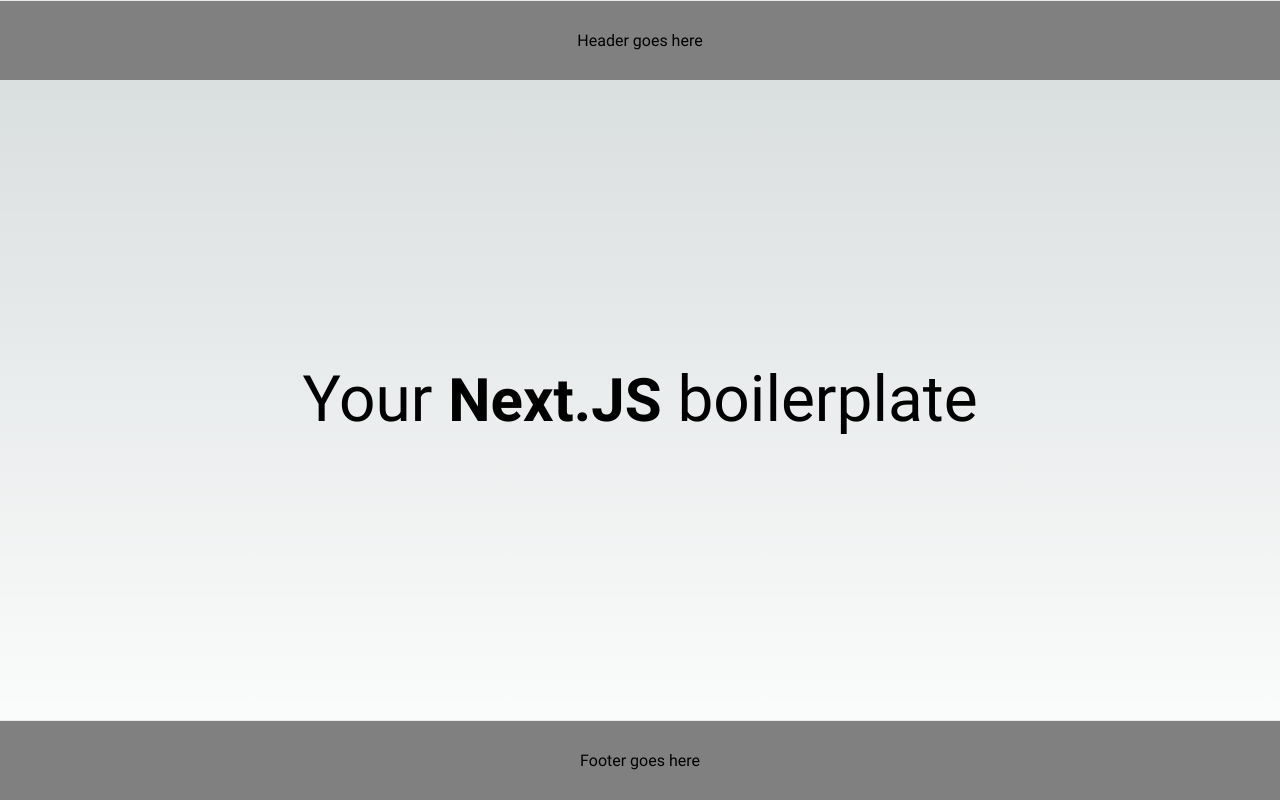
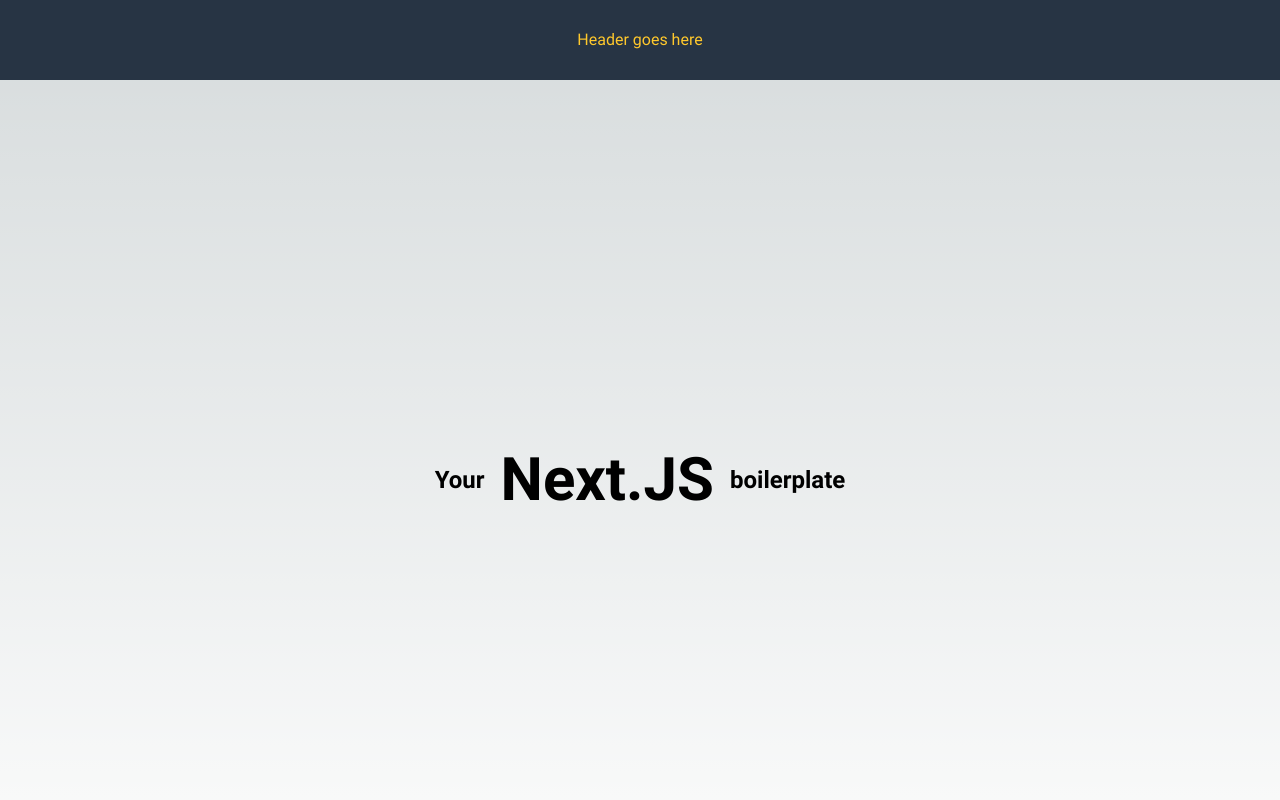
Before and after one commit to parichehrmohebbi/next-boilerplate, a Next.js app: page / in a window 1280 px wide. Shown: the top 800 px of the page. Built offline with nearby package versions, Linux system fonts and the light colour scheme.

Commit message:
remove Sass

```diff
--- a/package.json
+++ b/package.json
@@ -49,7 +49,6 @@
     "jest-environment-jsdom": "29.5.0",
     "json-server": "^0.17.3",
     "prop-types": "^15.8.1",
-    "sass": "^1.62.1",
     "start-server-and-test": "1.15.2",
     "storybook": "^7.0.10",
     "swr": "^2.1.5",
--- a/pages/index.tsx
+++ b/pages/index.tsx
@@ -1,11 +1,9 @@
-import styles from "../styles/Home.module.css";
-import Image from "next/image";
-
 export default function Home() {
   return (
     <>
-      <h1 className={styles.title}>
-        Your <span className="text-6xl font-bold ">Next.JS</span> boilerplate
+      <h1 className="font-bold flex justify-center items-center h-screen w-screen text-2xl">
+        Your <span className="text-6xl font-bold px-4">Next.JS</span>{" "}
+        boilerplate
       </h1>
     </>
   );
--- a/src/components/layout/footer.tsx
+++ b/src/components/layout/footer.tsx
@@ -1,5 +1,7 @@
-import styles from "@styles/layout.module.css";
-
 export default function Footer() {
-  return <footer className={styles.footer}>Footer goes here</footer>;
+  return (
+    <footer className="flex justify-center items-center  bg-gray-dark text-yellow h-20">
+      Footer goes here
+    </footer>
+  );
 }
--- a/src/components/layout/hedear.tsx
+++ b/src/components/layout/hedear.tsx
@@ -1,5 +1,7 @@
-import styles from "@styles/layout.module.css";
-
 export default function Hooter() {
-  return <header className={styles.header}>Header goes here</header>;
+  return (
+    <header className="flex justify-center items-center bg-gray-dark text-yellow h-20">
+      Header goes here
+    </header>
+  );
 }
--- a/src/components/layout/layout.tsx
+++ b/src/components/layout/layout.tsx
@@ -1,12 +1,11 @@
 import Header from "@components/layout/hedear";
 import Footer from "@components/layout/footer";
-import styles from "@styles/Home.module.css";
 
 export default function Layout({ children }) {
   return (
-    <div className={styles.container}>
+    <div className="">
       <Header></Header>
-      <main className={styles.main}>{children}</main>
+      <main className="">{children}</main>
       <Footer></Footer>
     </div>
   );
--- a/styles/Home.module.css
+++ /dev/null
@@ -1,105 +0,0 @@
-.container {
-  min-height: 100vh;
-
-  display: flex;
-  flex-direction: column;
-  justify-content: center;
-  align-items: center;
-  height: 100vh;
-}
-
-.main {
-  padding: 5rem 0;
-  flex: 1;
-  display: flex;
-  flex-direction: column;
-  justify-content: center;
-  align-items: center;
-}
-
-.title a {
-  color: #0070f3;
-  text-decoration: none;
-}
-
-.title a:hover,
-.title a:focus,
-.title a:active {
-  text-decoration: underline;
-}
-
-.title {
-  margin: 0;
-  line-height: 1.15;
-  font-size: 4rem;
-}
-
-.title,
-.description {
-  text-align: center;
-}
-
-.description {
-  line-height: 1.5;
-  font-size: 1.5rem;
-}
-
-.code {
-  background: #fafafa;
-  border-radius: 5px;
-  padding: 0.75rem;
-  font-size: 1.1rem;
-  font-family: Menlo, Monaco, Lucida Console, Liberation Mono, DejaVu Sans Mono,
-    Bitstream Vera Sans Mono, Courier New, monospace;
-}
-
-.grid {
-  display: flex;
-  align-items: center;
-  justify-content: center;
-  flex-wrap: wrap;
-  max-width: 800px;
-  margin-top: 3rem;
-}
-
-.card {
-  margin: 1rem;
-  padding: 1.5rem;
-  text-align: left;
-  color: inherit;
-  text-decoration: none;
-  border: 1px solid #eaeaea;
-  border-radius: 10px;
-  transition: color 0.15s ease, border-color 0.15s ease;
-  width: 45%;
-}
-
-.card:hover,
-.card:focus,
-.card:active {
-  color: #0070f3;
-  border-color: #0070f3;
-}
-
-.card h2 {
-  margin: 0 0 1rem 0;
-  font-size: 1.5rem;
-}
-
-.card p {
-  margin: 0;
-  font-size: 1.25rem;
-  line-height: 1.5;
-}
-
-.logo {
-  height: 1em;
-  margin-left: 0.5rem;
-}
-
-@media (max-width: 600px) {
-  .grid {
-    width: 100%;
-    flex-direction: column;
-  }
-}
--- a/styles/globals.css
+++ b/styles/globals.css
@@ -16,12 +16,8 @@
   }
 }
 
-html,
 body {
-  padding: 0;
-  margin: 0;
   font-family: "Roboto", sans-serif;
-
   color: rgb(var(--foreground-rgb));
   background: linear-gradient(
       to bottom,
@@ -30,12 +26,3 @@
     )
     rgb(var(--background-start-rgb));
 }
-
-a {
-  color: inherit;
-  text-decoration: none;
-}
-
-* {
-  box-sizing: border-box;
-}
--- a/styles/layout.module.css
+++ /dev/null
@@ -1,19 +0,0 @@
-.footer {
-  width: 100%;
-  height: 80px;
-  border-top: 1px solid #eaeaea;
-  display: flex;
-  justify-content: center;
-  align-items: center;
-  background-color: gray;
-}
-
-.header {
-  width: 100%;
-  height: 80px;
-  border-top: 1px solid #eaeaea;
-  display: flex;
-  justify-content: center;
-  align-items: center;
-  background-color: gray;
-}
```
Also changed, not shown: 2 other files (tests, documents, lock files or other folders).
